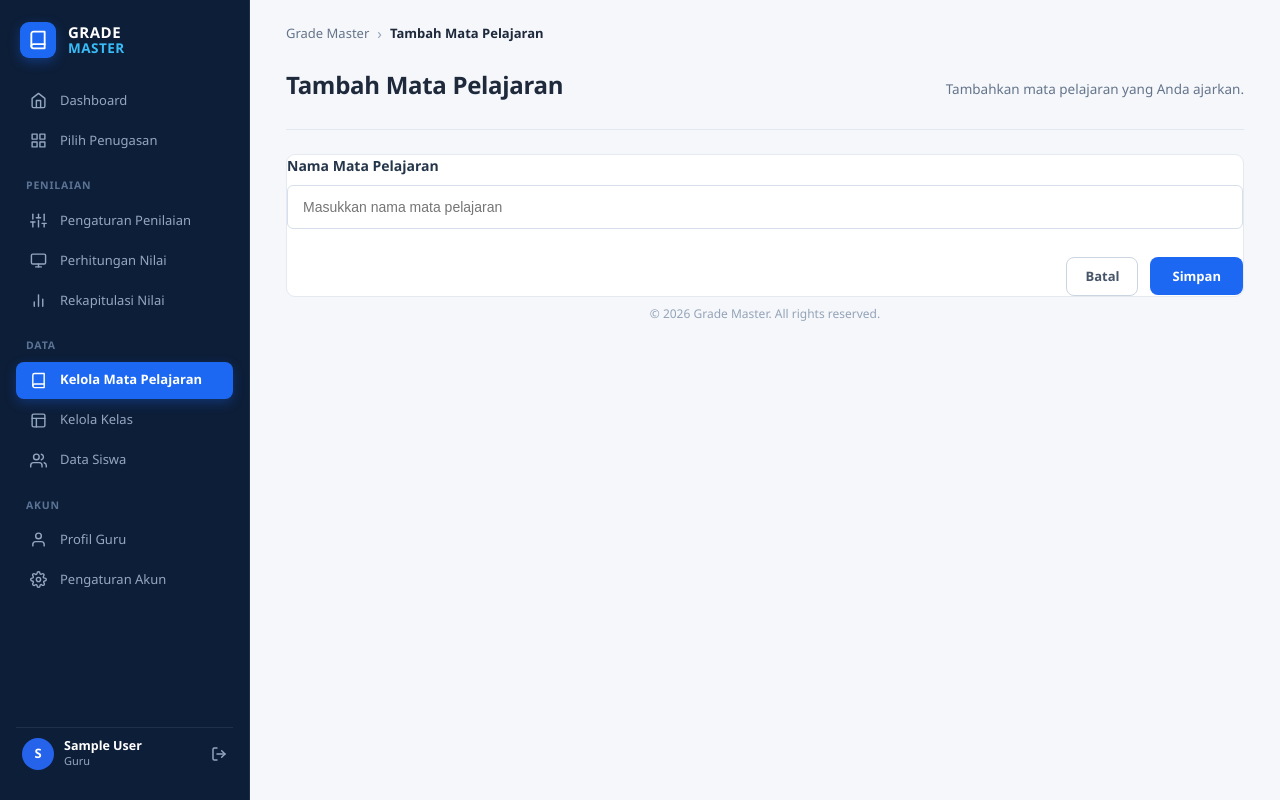
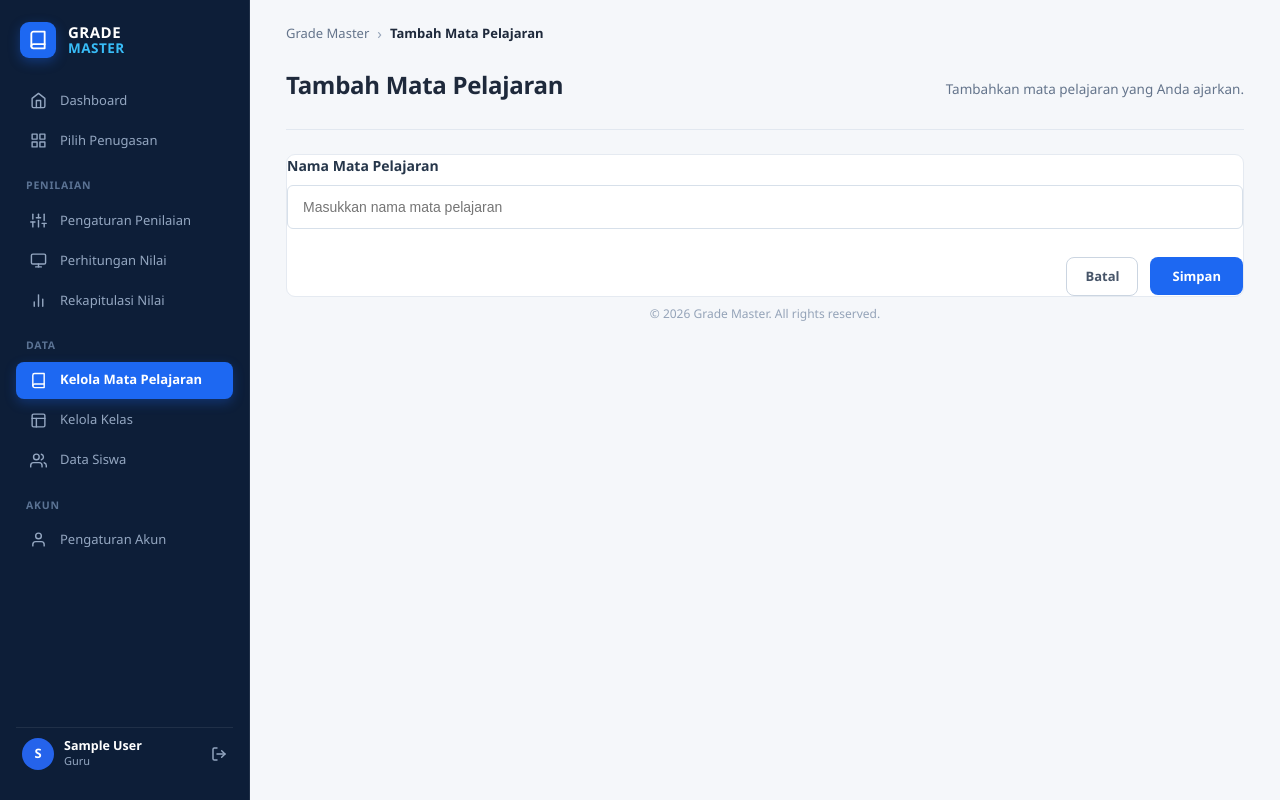
Before and after one commit to Udean-inrahim/project-r, a Flask app: page /mata-pelajaran/tambah in a window 1280 px wide. Run offline with Flask 3, Linux system fonts and the light colour scheme; the visitor is signed in with stand-in values (Sample User, id 1); parts of the project's set-up code (start-up, migrations or seed data) failed here and were passed over; some libraries are stand-ins or nearby versions.

Commit message:
Combine account sidebar links

```diff
--- a/templates/components/sidebar.html
+++ b/templates/components/sidebar.html
@@ -127,21 +127,11 @@
 
             <div class="nav-section-title">AKUN</div>
 
-            <a href="{{ url_for('pengaturan_akun') }}" class="nav-link {% if current_page in ['pengaturan_akun', 'profil_guru'] %}active{% endif %}">
+            <a href="{{ url_for('pengaturan_akun') }}" class="nav-link {% if current_page in ['pengaturan_akun', 'profil_guru', 'keamanan_akun'] %}active{% endif %}">
                 <span class="nav-icon">
                     <svg width="17" height="17" viewBox="0 0 24 24" fill="none" stroke="currentColor" stroke-width="2" stroke-linecap="round" stroke-linejoin="round">
                         <path d="M20 21v-2a4 4 0 0 0-4-4H8a4 4 0 0 0-4 4v2"></path>
                         <circle cx="12" cy="7" r="4"></circle>
-                    </svg>
-                </span>
-                <span>Profil Guru</span>
-            </a>
-
-            <a href="{{ url_for('keamanan_akun') }}" class="nav-link {% if current_page in ['keamanan_akun'] %}active{% endif %}">
-                <span class="nav-icon">
-                    <svg width="17" height="17" viewBox="0 0 24 24" fill="none" stroke="currentColor" stroke-width="2" stroke-linecap="round" stroke-linejoin="round">
-                        <circle cx="12" cy="12" r="3"></circle>
-                        <path d="M19.4 15a1.65 1.65 0 0 0 .33 1.82l.06.06a2 2 0 0 1 0 2.83 2 2 0 0 1-2.83 0l-.06-.06a1.65 1.65 0 0 0-1.82-.33 1.65 1.65 0 0 0-1 1.51V21a2 2 0 0 1-2 2 2 2 0 0 1-2-2v-.09A1.65 1.65 0 0 0 9 19.4a1.65 1.65 0 0 0-1.82.33l-.06.06a2 2 0 0 1-2.83 0 2 2 0 0 1 0-2.83l.06-.06a1.65 1.65 0 0 0 .33-1.82 1.65 1.65 0 0 0-1.51-1H3a2 2 0 0 1-2-2 2 2 0 0 1 2-2h.09A1.65 1.65 0 0 0 4.6 9a1.65 1.65 0 0 0-.33-1.82l-.06-.06a2 2 0 0 1 0-2.83 2 2 0 0 1 2.83 0l.06.06a1.65 1.65 0 0 0 1.82.33H9a1.65 1.65 0 0 0 1-1.51V3a2 2 0 0 1 2-2 2 2 0 0 1 2 2v.09a1.65 1.65 0 0 0 1.51 1.65 1.65 0 0 0 1.82-.33l.06-.06a2 2 0 0 1 2.83 0 2 2 0 0 1 0 2.83l-.06.06a1.65 1.65 0 0 0-.33 1.82V9a1.65 1.65 0 0 0 1.51 1H21a2 2 0 0 1 2 2 2 2 0 0 1-2 2h-.09a1.65 1.65 0 0 0-1.51 1z"></path>
                     </svg>
                 </span>
                 <span>Pengaturan Akun</span>
```
Also changed, not shown: tests/test_sidebar_akun.py (added, +31 -0 lines).
